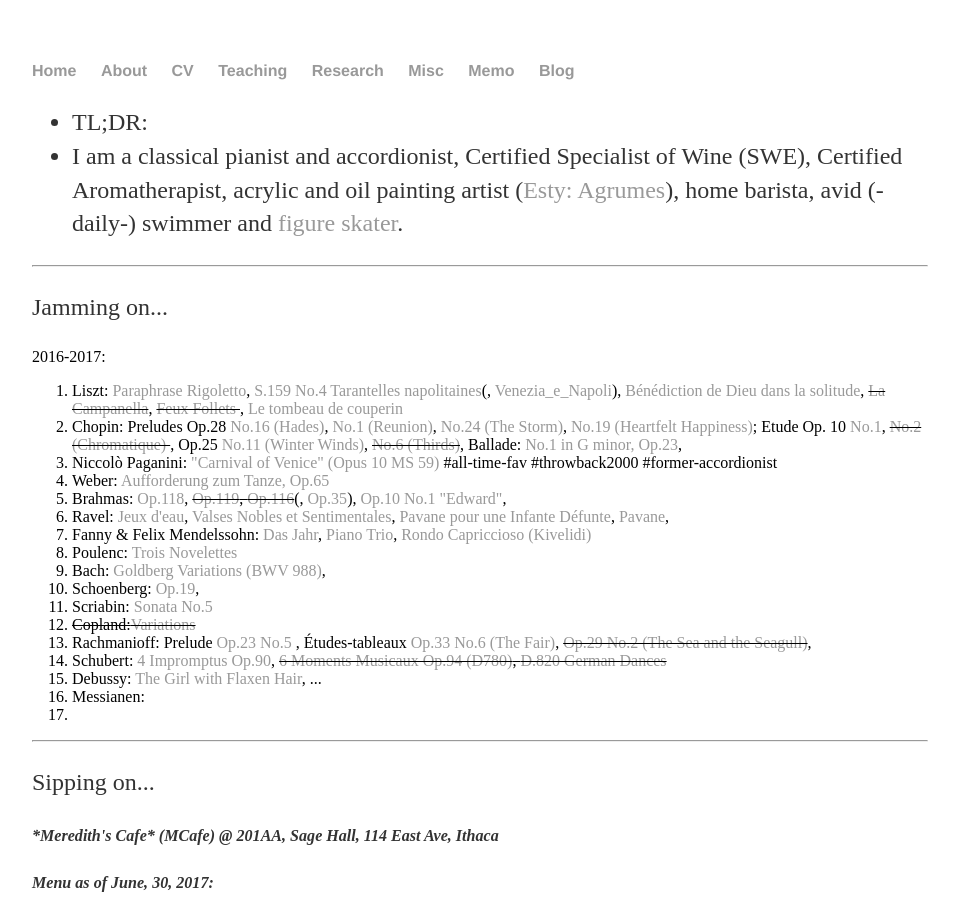
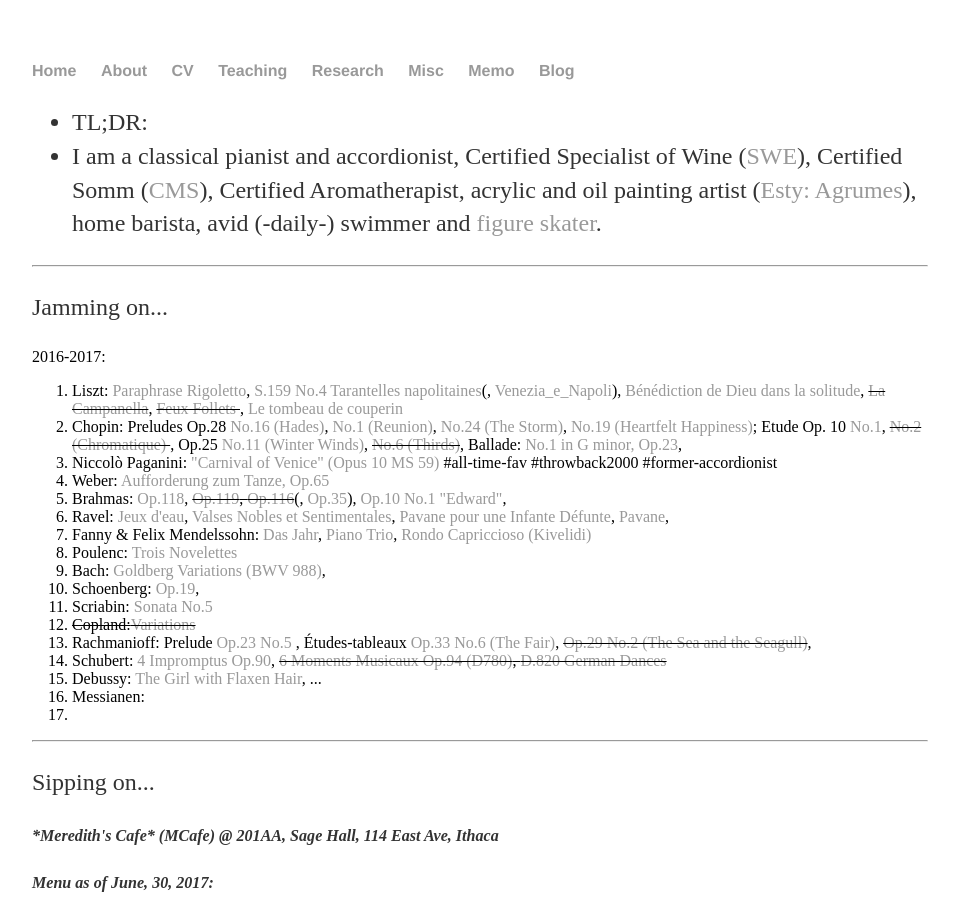
Before and after one commit to shenglih/shenglih.github.io, a Jekyll site: the page built from misc/index.html, in a window 1280 px wide and 900 px high. Shown: the whole window, without its empty margins (160-1119 px from the left). Built offline with Jekyll 4.4.1, drawn with Linux system fonts in a browser that asks for light colours.

Commit message:
Update index.html

```diff
--- a/misc/index.html
+++ b/misc/index.html
@@ -7,7 +7,7 @@
 	<ul>
 		<li>TL;DR: </li>
 
-	<li>I am a classical pianist and accordionist, Certified Specialist of Wine (SWE), Certified Aromatherapist, acrylic and oil painting artist (<a href="">Esty: Agrumes</a>), home barista, avid (-daily-) swimmer and <a href="/misc/skating.html">figure skater</a>.</li>
+	<li>I am a classical pianist and accordionist, Certified Specialist of Wine (<a href="http://www.societyofwineeducators.org/">SWE</a>), Certified Somm (<a href="https://www.mastersommeliers.org">CMS</a>), Certified Aromatherapist, acrylic and oil painting artist (<a href="">Esty: Agrumes</a>), home barista, avid (-daily-) swimmer and <a href="/misc/skating.html">figure skater</a>.</li>
 	</ul>
 	<hr>
 	<p> Jamming on... </p>
```
